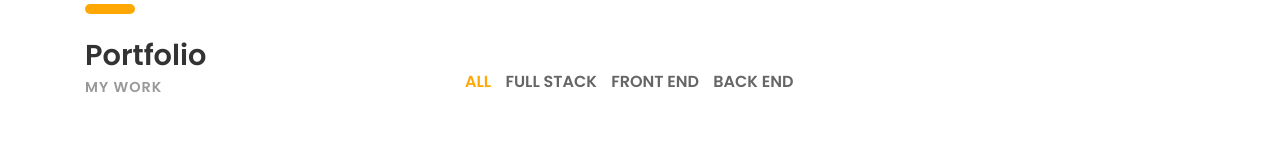
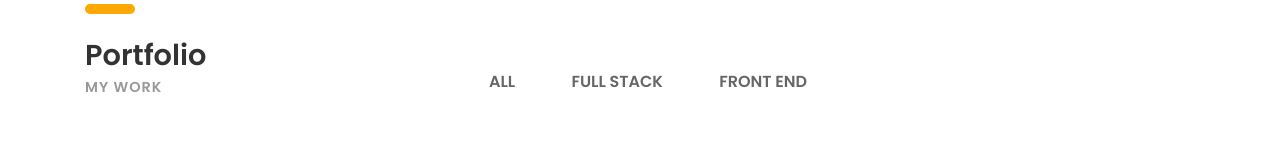
Before and after one commit to mr1hm/portfolio-me, a plain HTML site: page index.html in a window 1280 px wide. Shown: the part 727-887 px from the top of the page. Drawn offline with nearby package versions, Linux system fonts and the light colour scheme; files whose address does not match are found by name.

Commit message:
centered portfolio section tabs/text

```diff
--- a/index.html
+++ b/index.html
@@ -111,10 +111,10 @@
 				</div><!-- col-sm-4 -->
 				<div class="col-sm-8">
 					<div class="portfolioFilter clearfix margin-b-80">
-						<a href="#" data-filter="*" class="current"><b>ALL</b></a>
-						<a href="#" data-filter=".fullstack"><b>FULL STACK</b></a>
-						<a href="#" data-filter=".frontend"><b>FRONT END</b></a>
-						<a href="#" data-filter=".backend"><b>BACK END</b></a>
+						<a class="ml-4 mr-1" href="#" data-filter="*" class="current"><b>ALL</b></a>
+						<a class="ml-5 mr-1" href="#" data-filter=".fullstack"><b>FULL STACK</b></a>
+						<a class="ml-5" href="#" data-filter=".frontend"><b>FRONT END</b></a>
+						<!-- <a href="#" data-filter=".backend"><b>BACK END</b></a> -->
 					</div><!-- portfolioFilter -->
 				</div><!-- col-sm-8 -->
 			</div><!-- row -->
```
